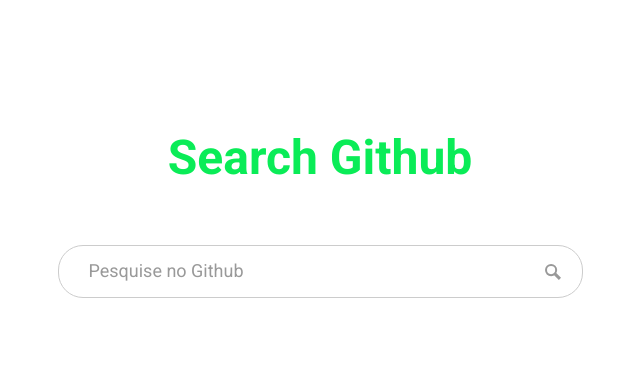
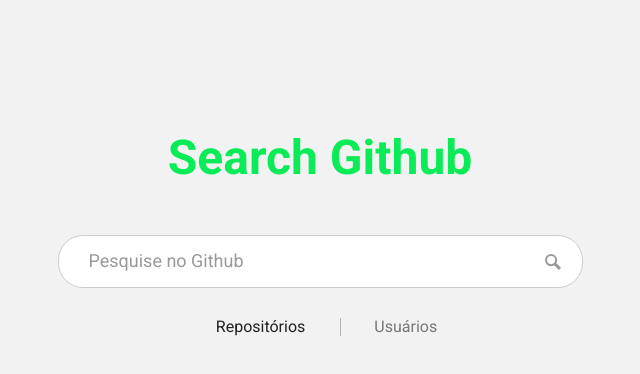
Before and after one commit to valmisson/gitsearch, a Vue app: page / in a window 1280 px wide. Shown: the top 374 px of the page, without its empty margins (320-960 px from the left). Built offline with nearby package versions, Linux system fonts and the light colour scheme.

Commit message:
Adding Search Type

```diff
--- a/src/App.vue
+++ b/src/App.vue
@@ -17,6 +17,7 @@
   }
 
   body {
+    background-color: #f2f2f2;
     font-family: 'Roboto', sans-serif;
   }
 </style>
--- a/src/components/SearchForm.vue
+++ b/src/components/home/SearchForm.vue
@@ -6,8 +6,7 @@
 
 <script>
 export default {
-  name: 'SearchForm',
-  components: {}
+  name: 'SearchForm'
 }
 </script>
 
@@ -15,7 +14,7 @@
   .search__input {
     border: 1px solid #ccc;
     border-radius: 25px;
-    background-image: url('../assets/images/search-icon.svg');
+    background-image: url('../../assets/images/search-icon.svg');
     background-repeat: no-repeat;
     background-position: 96%;
     color: #212121;
--- /dev/null
+++ b/src/components/home/SearchType.vue
@@ -0,0 +1,52 @@
+<template>
+  <div class="search__type col-12">
+    <div class="search__type-item">
+      <input type="radio" v-model="type" name="search__type" value="repositories" id="repository-type" checked>
+      <label for="repository-type">Repositórios</label>
+    </div>
+    <div class="search__type-item">
+      <input type="radio" v-model="type" name="search__type" value="users" id="users-type">
+      <label for="users-type">Usuários</label>
+    </div>
+  </div>
+</template>
+
+<script>
+export default {
+  name: 'SearchType',
+  data () {
+    return {
+      type: 'repositories'
+    }
+  }
+}
+</script>
+
+<style scoped>
+  .search__type {
+    display: flex;
+    justify-content: center;
+    text-align: center;
+  }
+
+  .search__type-item:last-child {
+    margin-left: 35px;
+    padding-left: 20px;
+    border-left: 1px solid #B2B2B2;
+  }
+
+  .search__type-item > input[type=radio] {
+    visibility: hidden;
+  }
+
+  .search__type-item > input[type=radio]:checked ~ label {
+    color: #212122;
+  }
+
+  .search__type-item > label {
+    color: var(--color-font-primary);
+    cursor: pointer;
+    font-size: 1rem;
+    transition: all 0.25s ease;
+  }
+</style>
--- a/src/views/Home.vue
+++ b/src/views/Home.vue
@@ -2,17 +2,21 @@
   <main class="home container">
     <h1 class="home__brand">Search Github</h1>
 
-    <search-form class="home__search col-md-6"/>
+    <search-form class="home__search col-md-10 col-lg-6"/>
+
+    <search-type />
   </main>
 </template>
 
 <script>
-import SearchForm from '@/components/SearchForm.vue'
+import SearchForm from '@/components/home/SearchForm.vue'
+import SearchType from '@/components/home/SearchType.vue'
 
 export default {
   name: 'Home',
   components: {
-    SearchForm
+    SearchForm,
+    SearchType
   }
 }
 </script>
@@ -26,6 +30,6 @@
   }
 
   .home__search {
-    margin: 60px auto;
+    margin: 50px auto 30px auto;
   }
 </style>
```
